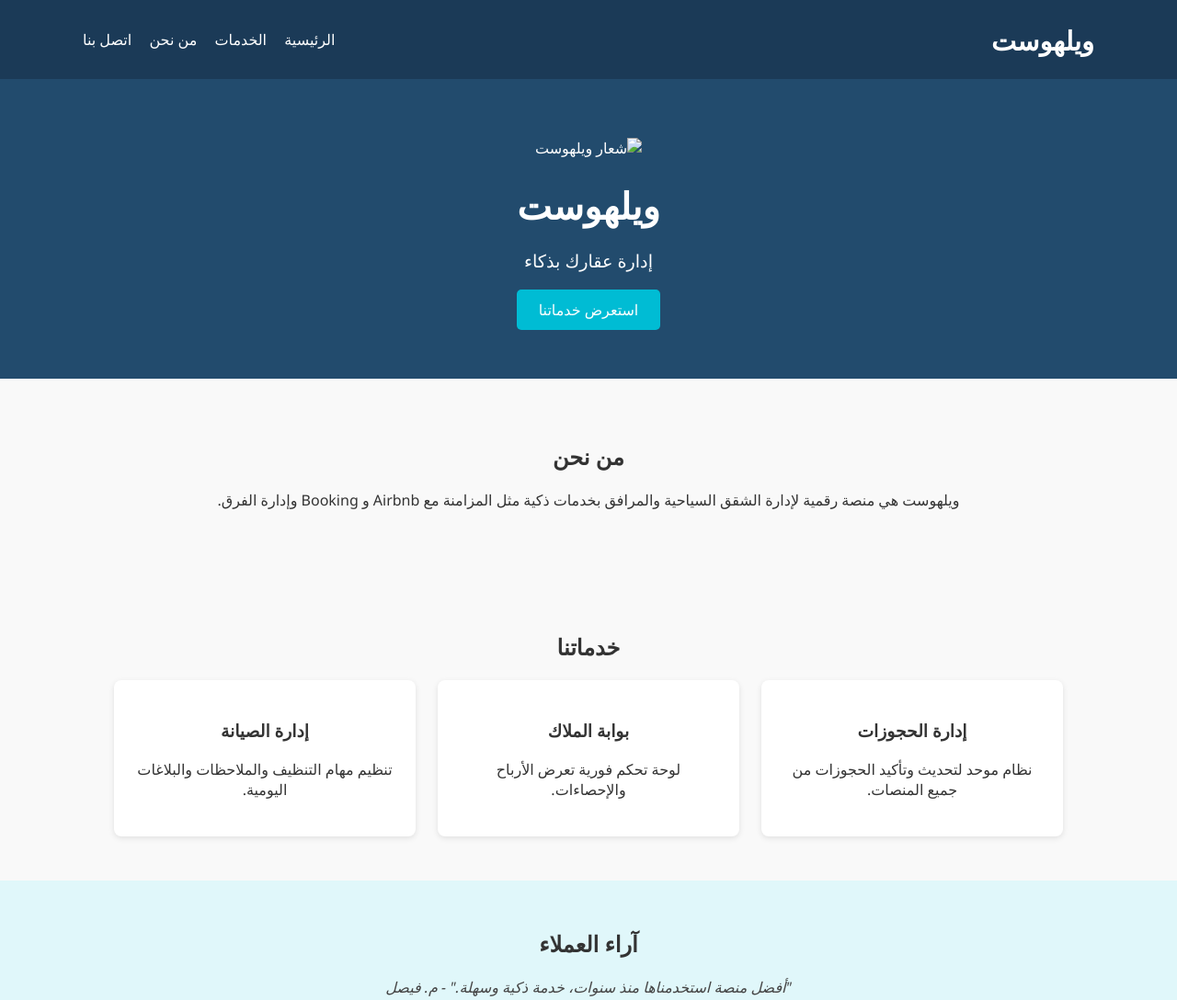
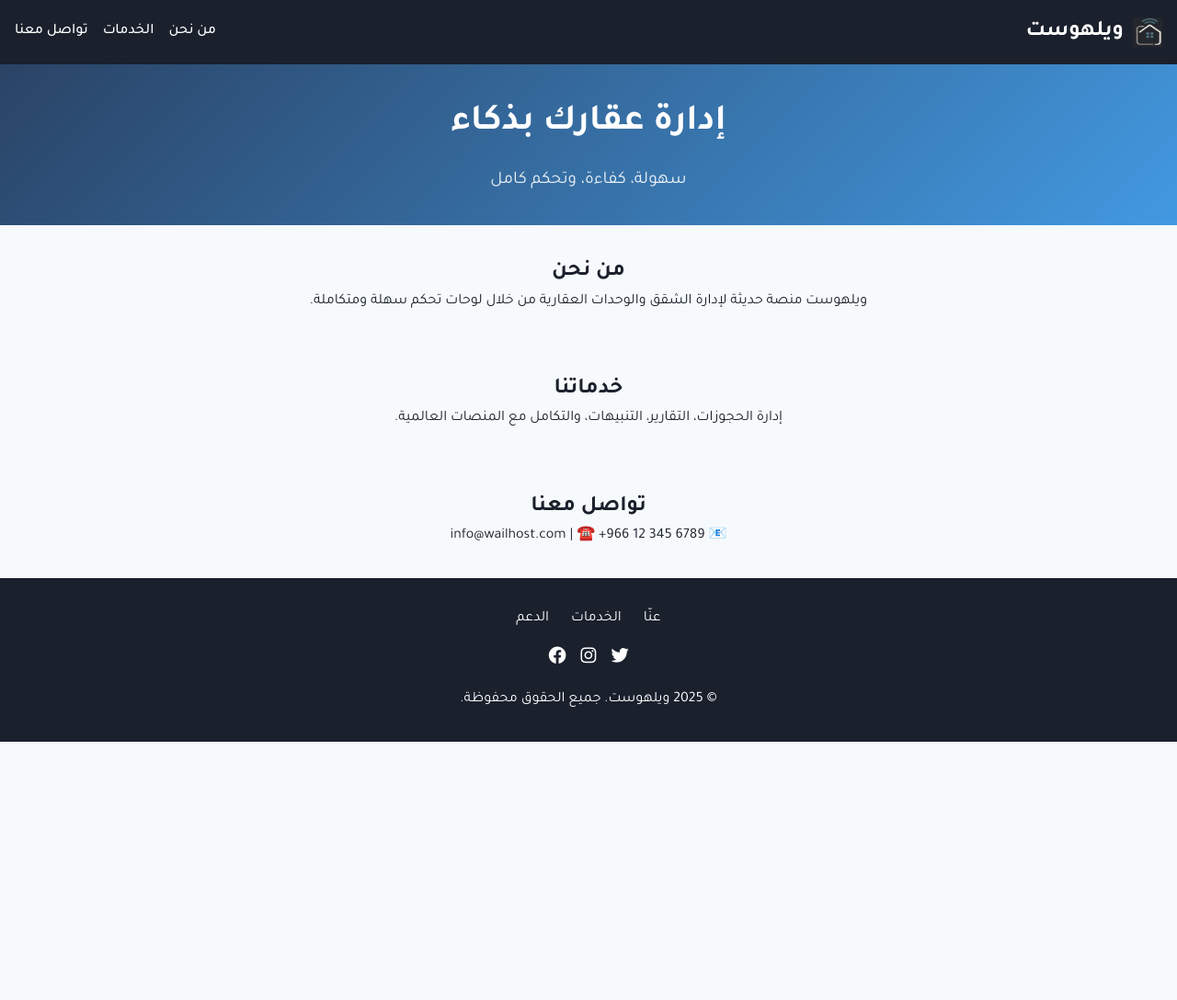
Before and after one commit to thamers10/welhost_1, a plain HTML site: page index.html in a window 1280 px wide. Shown: the top 1088 px of the page at 92% size. After the commit the page ends 807 px from the top, so only its background shows below. Drawn offline with Linux system fonts and the light colour scheme.

Commit message:
رسالة التعديل

```diff
--- a/index.html
+++ b/index.html
@@ -2,71 +2,197 @@
 <html lang="ar" dir="rtl">
 <head>
   <meta charset="UTF-8">
+  <meta name="viewport" content="width=device-width, initial-scale=1.0">
   <title>ويلهوست | إدارة عقارك بذكاء</title>
-  <link rel="stylesheet" href="style.css">
-  <link rel="icon" href="ويلهوست.jpg" type="image/jpg">
+  <link rel="stylesheet" href="https://cdnjs.cloudflare.com/ajax/libs/font-awesome/6.4.0/css/all.min.css">
+  <link rel="preconnect" href="https://fonts.googleapis.com">
+  <link rel="preconnect" href="https://fonts.gstatic.com" crossorigin>
+  <link href="https://fonts.googleapis.com/css2?family=Tajawal:wght@400;500;700;900&display=swap" rel="stylesheet">
+  <style>
+    :root {
+      --primary: #2a4365;
+      --primary-light: #4299e1;
+      --secondary: #f6ad55;
+      --dark: #1a202c;
+      --light: #f7fafc;
+      --gray: #e2e8f0;
+      --font: 'Tajawal', sans-serif;
+    }
+
+    * {
+      margin: 0;
+      padding: 0;
+      box-sizing: border-box;
+    }
+
+    body {
+      font-family: var(--font);
+      background-color: var(--light);
+      color: var(--dark);
+      line-height: 1.6;
+    }
+
+    header {
+      background: var(--dark);
+      color: white;
+      padding: 1rem;
+      display: flex;
+      justify-content: space-between;
+      align-items: center;
+      position: relative;
+    }
+
+    .logo {
+      display: flex;
+      align-items: center;
+      gap: 10px;
+      font-size: 1.5rem;
+      font-weight: bold;
+    }
+
+    .logo img {
+      width: 32px;
+      height: 32px;
+    }
+
+    nav {
+      display: flex;
+      gap: 1rem;
+    }
+
+    nav a {
+      color: white;
+      text-decoration: none;
+      font-weight: 500;
+    }
+
+    .hamburger {
+      display: none;
+      font-size: 1.5rem;
+      cursor: pointer;
+    }
+
+    @media (max-width: 768px) {
+      nav {
+        display: none;
+        flex-direction: column;
+        position: absolute;
+        top: 100%;
+        right: 0;
+        background: var(--dark);
+        width: 100%;
+        padding: 1rem;
+      }
+      nav.active {
+        display: flex;
+      }
+      .hamburger {
+        display: block;
+      }
+    }
+
+    footer {
+      background-color: var(--dark);
+      color: white;
+      padding: 2rem 1rem;
+      text-align: center;
+    }
+
+    .footer-links {
+      display: flex;
+      justify-content: center;
+      gap: 1.5rem;
+      flex-wrap: wrap;
+      margin-bottom: 1rem;
+    }
+
+    .footer-links a {
+      color: white;
+      text-decoration: none;
+      font-size: 1rem;
+    }
+
+    .social-links {
+      display: flex;
+      justify-content: center;
+      gap: 1rem;
+      margin-bottom: 1rem;
+    }
+
+    .social-links a {
+      color: white;
+      font-size: 1.2rem;
+    }
+
+    section {
+      padding: 2rem 1rem;
+      text-align: center;
+    }
+  </style>
 </head>
 <body>
+  <!-- ✅ Header -->
+  <header>
+    <div class="logo">
+      <img src="welhostv.png" alt="شعار ويلهوست">
+      ويلهوست
+    </div>
+    <i class="fas fa-bars hamburger" id="hamburger"></i>
+    <nav id="nav">
+      <a href="#about">من نحن</a>
+      <a href="#services">الخدمات</a>
+      <a href="#contact">تواصل معنا</a>
+    </nav>
+  </header>
 
-  <!-- 🟦 الشريط العلوي سيتم تحميله -->
-  <div id="header"></div>
-
-  <!-- 💡 البانر الرئيسي -->
-  <section class="hero">
-    <div class="hero-content">
-      <img src="ويلهوست.jpg" alt="شعار ويلهوست" class="hero-logo">
-      <h1>ويلهوست</h1>
-      <p class="slogan">إدارة عقارك بذكاء</p>
-      <a href="#services" class="btn-primary">استعرض خدماتنا</a>
+  <!-- ✅ Hero -->
+  <section class="hero" style="background: linear-gradient(135deg, var(--primary), var(--primary-light)); color: white;">
+    <div class="container">
+      <h1 style="font-size: 2.5rem; margin-bottom: 1rem;">إدارة عقارك بذكاء</h1>
+      <p style="font-size: 1.2rem; opacity: 0.9;">سهولة، كفاءة، وتحكم كامل</p>
     </div>
   </section>
 
-  <!-- ℹ️ من نحن -->
-  <section class="about">
+  <!-- ✅ About -->
+  <section id="about">
     <h2>من نحن</h2>
-    <p>ويلهوست هي منصة رقمية لإدارة الشقق السياحية والمرافق بخدمات ذكية مثل المزامنة مع Airbnb و Booking وإدارة الفرق.</p>
+    <p>ويلهوست منصة حديثة لإدارة الشقق والوحدات العقارية من خلال لوحات تحكم سهلة ومتكاملة.</p>
   </section>
 
-  <!-- 🧰 الخدمات -->
-  <section class="services" id="services">
+  <!-- ✅ Services -->
+  <section id="services">
     <h2>خدماتنا</h2>
-    <div class="service-list">
-      <div class="service">
-        <h3>إدارة الحجوزات</h3>
-        <p>نظام موحد لتحديث وتأكيد الحجوزات من جميع المنصات.</p>
-      </div>
-      <div class="service">
-        <h3>بوابة الملاك</h3>
-        <p>لوحة تحكم فورية تعرض الأرباح والإحصاءات.</p>
-      </div>
-      <div class="service">
-        <h3>إدارة الصيانة</h3>
-        <p>تنظيم مهام التنظيف والملاحظات والبلاغات اليومية.</p>
-      </div>
-    </div>
+    <p>إدارة الحجوزات، التقارير، التنبيهات، والتكامل مع المنصات العالمية.</p>
   </section>
 
-  <!-- ⭐ شهادات العملاء -->
-  <section class="testimonials">
-    <h2>آراء العملاء</h2>
-    <blockquote>
-      "أفضل منصة استخدمناها منذ سنوات، خدمة ذكية وسهلة." - م. فيصل
-    </blockquote>
+  <!-- ✅ Contact -->
+  <section id="contact">
+    <h2>تواصل معنا</h2>
+    <p>📧 info@wailhost.com | ☎️ +966 12 345 6789</p>
   </section>
 
-  <!-- ⬛ الشريط السفلي سيتم تحميله -->
-  <div id="footer"></div>
+  <!-- ✅ Footer -->
+  <footer>
+    <div class="footer-links">
+      <a href="#about">عنّا</a>
+      <a href="#services">الخدمات</a>
+      <a href="#contact">الدعم</a>
+    </div>
+    <div class="social-links">
+      <a href="#"><i class="fab fa-twitter"></i></a>
+      <a href="#"><i class="fab fa-instagram"></i></a>
+      <a href="#"><i class="fab fa-facebook"></i></a>
+    </div>
+    <p>&copy; 2025 ويلهوست. جميع الحقوق محفوظة.</p>
+  </footer>
 
-  <!-- 🧠 JavaScript: استدعاء الشريط العلوي والسفلي -->
+  <!-- ✅ JavaScript -->
   <script>
-    window.addEventListener('DOMContentLoaded', () => {
-      fetch('header.html')
-        .then(response => response.text())
-        .then(html => document.getElementById('header').innerHTML = html);
+    const hamburger = document.getElementById('hamburger');
+    const nav = document.getElementById('nav');
 
-      fetch('footer.html')
-        .then(response => response.text())
-        .then(html => document.getElementById('footer').innerHTML = html);
+    hamburger.addEventListener('click', () => {
+      nav.classList.toggle('active');
     });
   </script>
 </body>
```
Also changed, not shown: welhostv.png (added), 1 other file.
